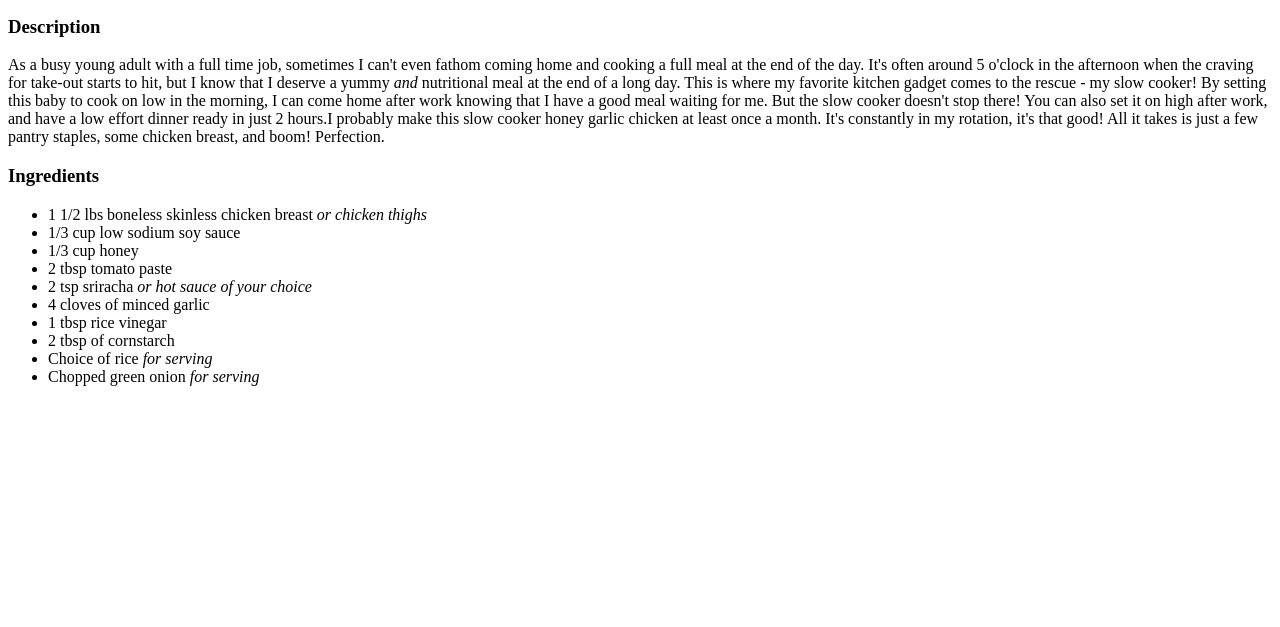
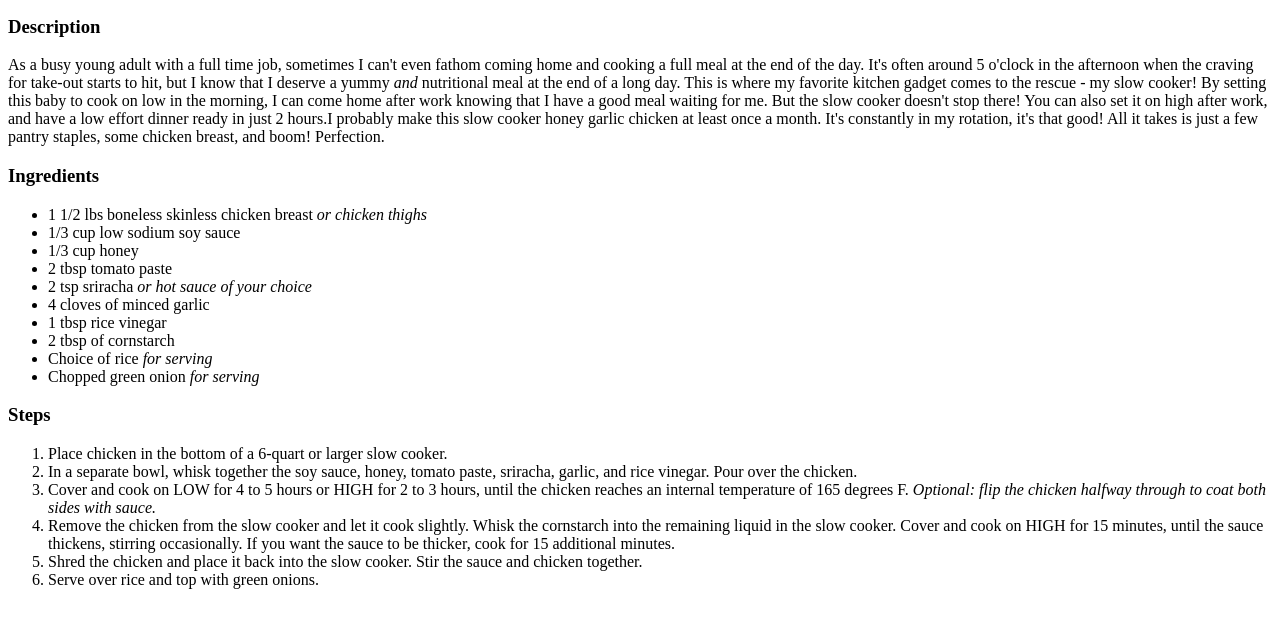
Before and after one commit to plkbrown/odin-recipes, a plain HTML site: page recipes/slowcookerhoneygarlicchicken.html in a window 1280 px wide. Shown: the part 101-728 px from the top of the page. Drawn offline with Linux system fonts and the light colour scheme.

Commit message:
Add steps section and ordered list of steps

```diff
--- a/recipes/slowcookerhoneygarlicchicken.html
+++ b/recipes/slowcookerhoneygarlicchicken.html
@@ -24,5 +24,15 @@
             <li>Choice of rice <em>for serving</em></li>
             <li>Chopped green onion <em>for serving</em></li>
         </ul>
+
+        <h3>Steps</h3>
+        <ol>
+            <li>Place chicken in the bottom of a 6-quart or larger slow cooker.</li>
+            <li>In a separate bowl, whisk together the soy sauce, honey, tomato paste, sriracha, garlic, and rice vinegar. Pour over the chicken.</li>
+            <li>Cover and cook on LOW for 4 to 5 hours or HIGH for 2 to 3 hours, until the chicken reaches an internal temperature of 165 degrees F. <em>Optional: flip the chicken halfway through to coat both sides with sauce.</em></li>
+            <li>Remove the chicken from the slow cooker and let it cook slightly. Whisk the cornstarch into the remaining liquid in the slow cooker. Cover and cook on HIGH for 15 minutes, until the sauce thickens, stirring occasionally. If you want the sauce to be thicker, cook for 15 additional minutes.</li>
+            <li>Shred the chicken and place it back into the slow cooker. Stir the sauce and chicken together.</li>
+            <li>Serve over rice and top with green onions.</li>
+        </ol>
     </body>
 </html>
```
